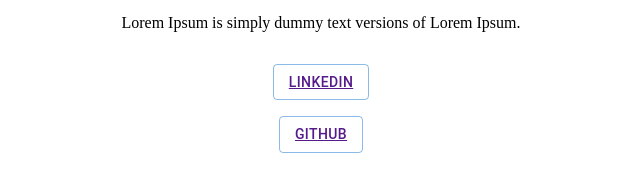
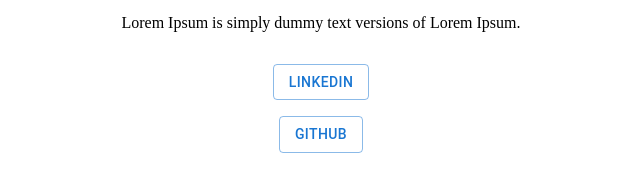
Before and after one commit to ksilvafe/qr-code-buzzvel, a Next.js app: page /result-qrcode/1 in a window 1280 px wide. Shown: the part 172-364 px from the top of the page, without its empty margins (319-959 px from the left). Built offline with nearby package versions, Linux system fonts and the light colour scheme; no server answers.

Commit message:
correction button

```diff
--- a/src/pages/result-qrcode/[id]/index.tsx
+++ b/src/pages/result-qrcode/[id]/index.tsx
@@ -33,8 +33,8 @@
       <p>Hello, my name is {user?.name}</p>
       <h1>My History</h1>
       <p>Lorem Ipsum is simply dummy text versions of Lorem Ipsum.</p>
-      <Button variant="outlined"><a href={user?.linkedinURL || ""}>Linkedin</a></Button>
-      <Button variant="outlined"><a href={user?.githubURL || ""}>Github</a></Button>
+      <Button variant="outlined"><a href={user?.linkedinURL}>Linkedin</a></Button>
+      <Button variant="outlined"><a href={user?.githubURL}>Github</a></Button>
     </div>
 
     </>
```
